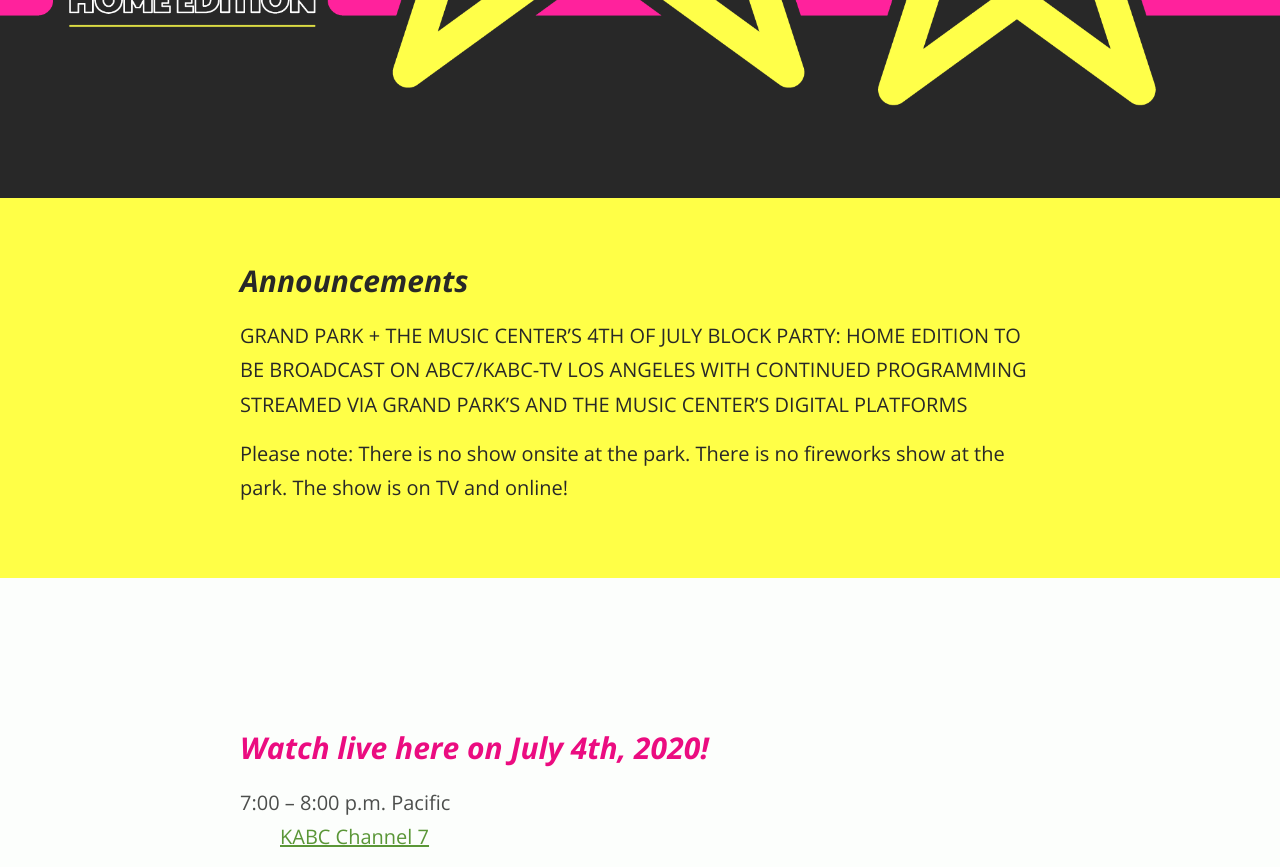
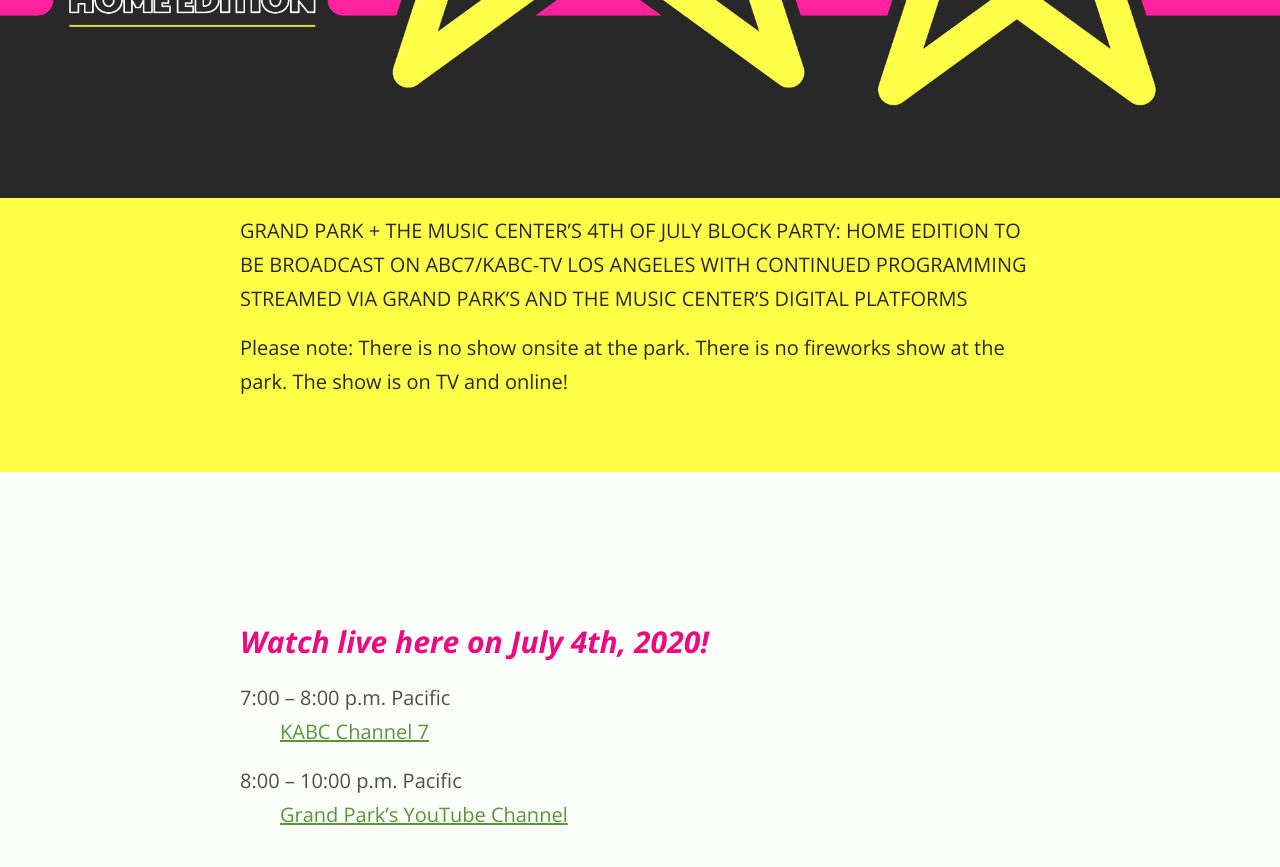
Before and after one commit to grandparkla/july4, a Jekyll site: the page built from index.markdown, in a window 1280 px wide and 900 px high, scrolled down 636 px, cut to the strip 0-867 px from the top of the window. Built offline with Jekyll 4.4.1, drawn with Linux system fonts in a browser that asks for light colours.

Commit message:
Removed header "announcements"

```diff
--- a/index.markdown
+++ b/index.markdown
@@ -4,7 +4,6 @@
 
 <section class="special-notice" role="status" markdown="1">
 
-# Announcements
 
 GRAND PARK + THE MUSIC CENTER'S 4TH OF JULY BLOCK PARTY: HOME EDITION TO BE BROADCAST ON ABC7/KABC-TV LOS ANGELES WITH CONTINUED PROGRAMMING STREAMED VIA GRAND PARK’S AND THE MUSIC CENTER’S DIGITAL PLATFORMS
 
```
